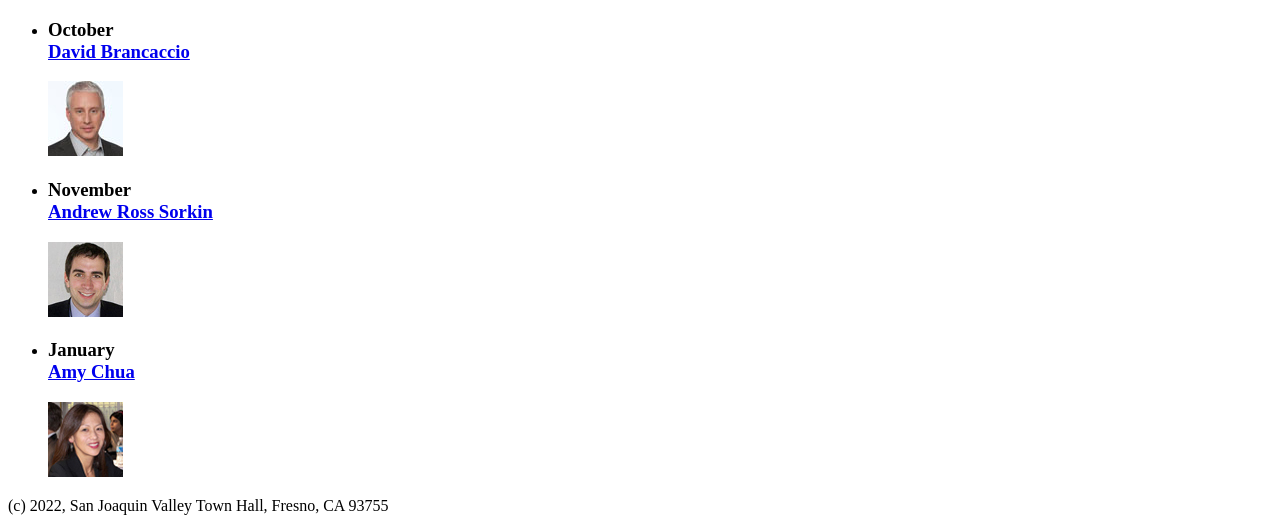
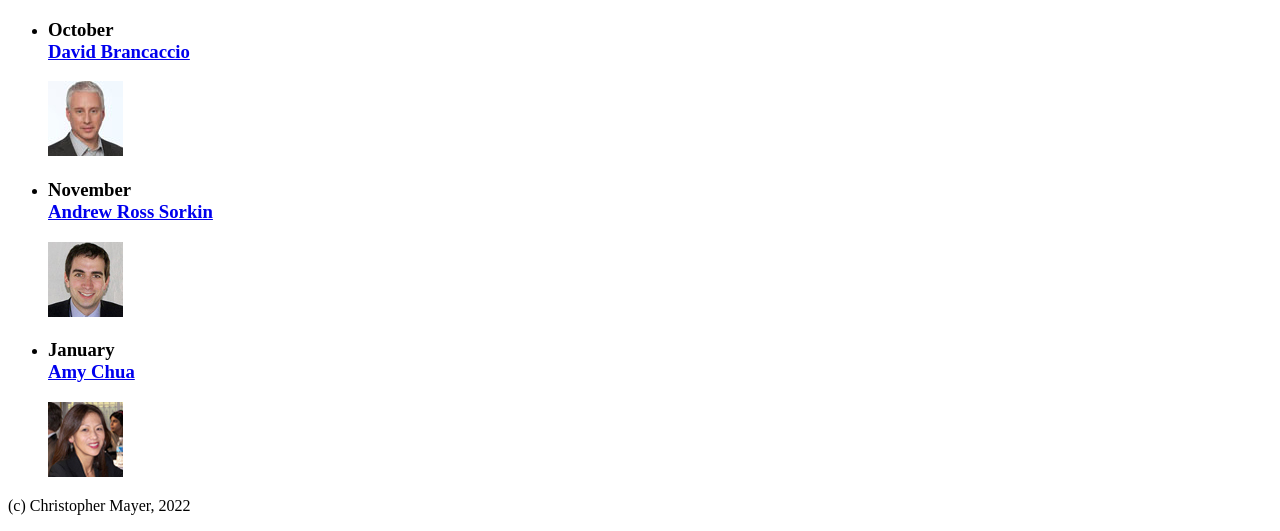
Before and after one commit to cmm-66/A07, a plain HTML site: page index.html in a window 1280 px wide. Shown: the part 452-983 px from the top of the page. Drawn offline with Linux system fonts and the light colour scheme.

Commit message:
Update index.html

```diff
--- a/index.html
+++ b/index.html
@@ -44,7 +44,7 @@ Single Speaker: $25
 </ul>
 	</main>
 	<footer>
-		(c) 2022, San Joaquin Valley Town Hall, Fresno, CA 93755
+		<p>(c) Christopher Mayer, 2022</p>
 	</footer>
 </body>
 </html>
```
